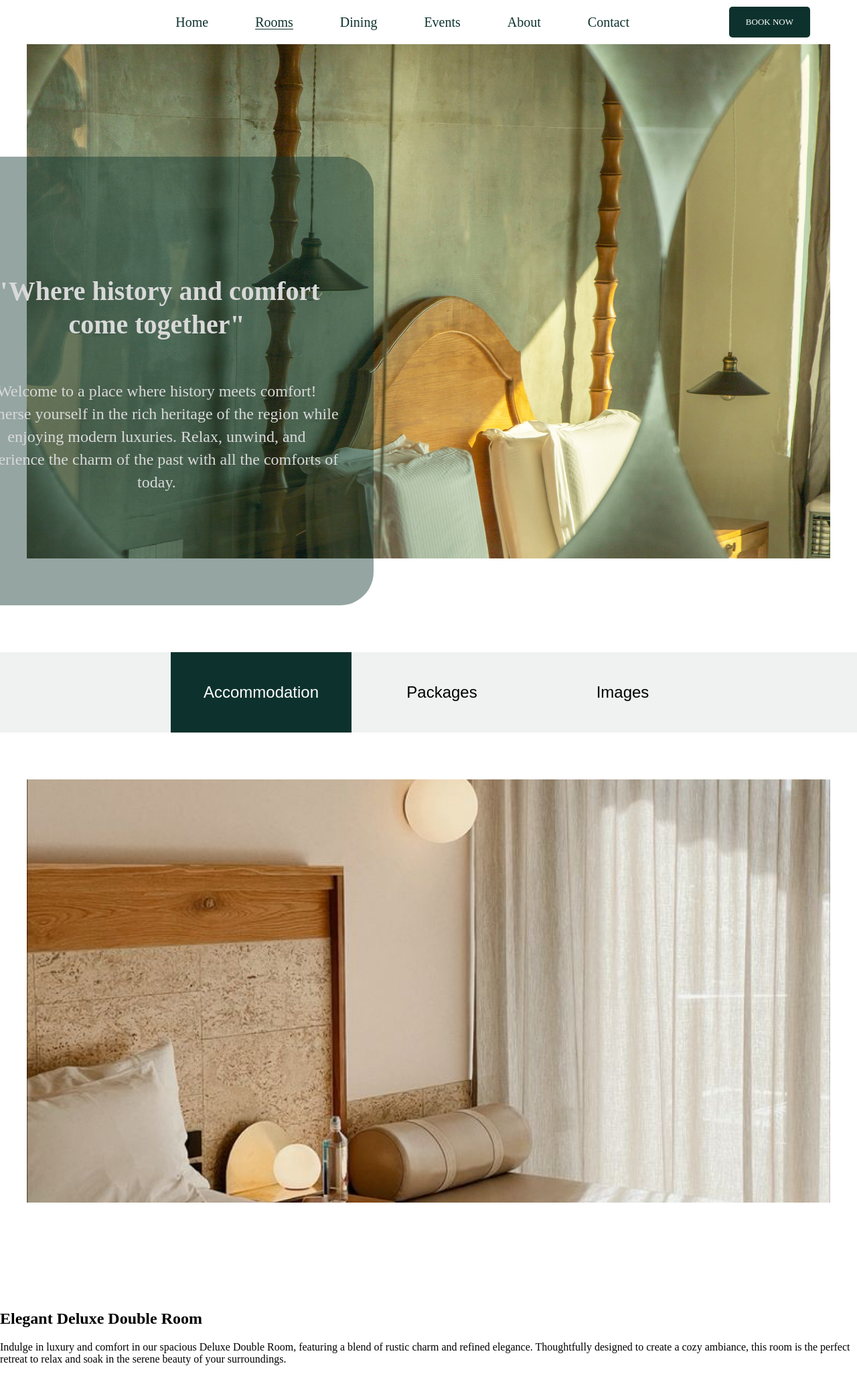
After one commit to RonaKasabaqi/room-reservation-website, a PHP site: page /rooms.html in a window 1280 px wide. The commit adds this page. Shown: the whole page at 67% size. Run offline with PHP 8.4, Linux system fonts and the light colour scheme.

Commit message:
created rooms document and used index.html things such as navbar and some other things

```diff
--- /dev/null
+++ b/rooms.html
@@ -0,0 +1,79 @@
+<html lang="en">
+  <head>
+    <meta charset="UTF-8" />
+    <meta name="viewport" content="width=device-width, initial-scale=1.0" />
+    <title>Room Reservation Page</title>
+    <link rel="stylesheet" href="./style.css" />
+  </head>
+  <body>
+    <div id="main">
+      <nav class="navbar">
+        <ul class="menu">
+          <li>
+            <a href="index.html">Home</a>
+          </li>
+          <li><a href="rooms.html" class="active">Rooms</a></li>
+          <li><a href="#">Dining</a></li>
+          <li><a href="#">Events</a></li>
+          <li><a href="#">About</a></li>
+          <li><a href="#">Contact</a></li>
+        </ul>
+        <a class="book-button" href="#">BOOK NOW</a>
+      </nav>
+      <div id="banner">
+        <div class="container">
+          <div class="row relative">
+            <img src="./images/05.jpg" alt="photo1" class="img-responsive" />
+            <div class="bannerBox">
+              <h2>"Where history and comfort come together"</h2>
+              <p>
+                Welcome to a place where history meets comfort! Immerse yourself
+                in the rich heritage of the region while enjoying modern
+                luxuries. Relax, unwind, and experience the charm of the past
+                with all the comforts of today.
+              </p>
+            </div>
+          </div>
+        </div>
+      </div>
+      <div id="secondNavbar">
+        <div class="container">
+          <div class="row">
+            <ul class="secondNav">
+              <li class="active">
+                <a href="#">Accommodation</a>
+              </li>
+              <li>
+                <a href="#">Packages</a>
+              </li>
+              <li>
+                <a href="#">Images</a>
+              </li>
+            </ul>
+          </div>
+        </div>
+      </div>
+
+      <div id="banner">
+        <div class="container">
+          <div class="row relative">
+            <img
+              src="./images/Rectangle 3.png"
+              alt="Photo2"
+              class="img-responsive"
+            />
+          </div>
+        </div>
+      </div>
+      <div class="bannerBox">
+        <h2>Elegant Deluxe Double Room</h2>
+        <p>
+          Indulge in luxury and comfort in our spacious Deluxe Double Room,
+          featuring a blend of rustic charm and refined elegance. Thoughtfully
+          designed to create a cozy ambiance, this room is the perfect retreat
+          to relax and soak in the serene beauty of your surroundings.
+        </p>
+      </div>
+    </div>
+  </body>
+</html>
--- a/style.css
+++ b/style.css
@@ -21,6 +21,21 @@ body {
   text-decoration: none;
   color: rgba(13, 50, 45, 1);
   font-size: 20px;
+  position: relative;
+}
+.menu a:after {
+  position: absolute;
+  content: "";
+  width: 0;
+  height: 1px;
+  background: rgba(13, 50, 45, 1);
+  bottom: 0;
+  left: 0;
+  transition: all 0.4s ease;
+}
+.menu a.active::after,
+.menu a:hover::after {
+  width: 100%;
 }
 .book-button {
   background-color: rgba(13, 50, 45, 1);
@@ -33,24 +48,24 @@ body {
   margin-right: 50px;
   border: none;
 }
-#image-container{
+#image-container {
   width: 100%;
   position: relative;
   margin: 0 auto;
   max-width: 100%;
 }
-#image-container img{
+#image-container img {
   width: 100%;
   display: block;
   height: 700px;
 }
-.buttons{
+.buttons {
   display: flex;
   justify-content: center;
   margin-top: 17px;
   gap: 25px;
 }
-.text{
+.text {
   position: absolute;
   top: 45%;
   left: 50%;
@@ -59,28 +74,29 @@ body {
   text-align: center;
   padding: 20px;
 }
-.text h2{
+.text h2 {
   margin: 0;
   font-size: 88px;
   font-weight: 400;
 }
-.text p{
+.text p {
   margin: 5px 0;
   font-size: 17px;
   opacity: 80%;
 }
-.butoni1{
+.butoni1 {
   background-color: rgba(13, 50, 45, 1);
   color: white;
   border: none;
 }
-.butoni2{
+.butoni2 {
   background-color: transparent;
   color: rgba(13, 50, 45, 1);
   font-weight: bold;
   border: 2px solid white;
 }
-.butoni1, .butoni2{
+.butoni1,
+.butoni2 {
   width: 140px;
   height: 50px;
   cursor: pointer;
@@ -101,7 +117,7 @@ body {
   position: absolute;
   top: 725px;
 }
-.book-room input{
+.book-room input {
   width: 17%;
 }
 .book-room input,
@@ -119,36 +135,36 @@ body {
   width: 20%;
   opacity: 100%;
 }
-.container{
+.container {
   margin-top: 15%;
   display: flex;
   color: rgba(13, 50, 45, 1);
   align-items: stretch;
   justify-content: space-between;
 }
-.container .text1{
+.container .text1 {
   color: rgba(16, 72, 16, 1);
   max-width: 700px;
   font-size: 16px;
   margin: 0 20px;
 }
-.container .text1 h1{
+.container .text1 h1 {
   font-size: 33px;
   font-weight: bold;
   margin-bottom: 20px;
-    font-family: 'Aboreto', cursive;
+  font-family: "Aboreto", cursive;
 }
-.container .text1 p{
+.container .text1 p {
   margin: 0 0 20px;
   font-size: 20px;
 }
-.container > img{
+.container > img {
   opacity: 60%;
 }
-.container #part2{
+.container #part2 {
   margin-top: 5%;
 }
-.container button{
+.container button {
   color: rgba(16, 72, 16, 1);
   border-color: 2px solid rgba(16, 72, 16, 1);
   background-color: transparent;
@@ -157,39 +173,57 @@ body {
   border-radius: px;
   cursor: pointer;
 }
-.container button:hover{
+
+.container button:hover {
   background-color: rgba(13, 50, 45, 1);
   color: white;
 }
-hr{
+hr {
   margin: 50px 120px;
   opacity: 70%;
 }
-.rooms, .events, .dining{
+.rooms,
+.events,
+.dining {
   display: flex;
   flex-direction: column;
   align-items: center;
   width: 400px;
   box-sizing: border-box;
 }
-.rooms .room-text, .events .event-text, .dining .dining-text, .yoga .yoga-text,.pet-friendly .pet-text, .spa .spa-text{
+.rooms .room-text,
+.events .event-text,
+.dining .dining-text,
+.yoga .yoga-text,
+.pet-friendly .pet-text,
+.spa .spa-text {
   padding: 17px;
   font-size: 17px;
-    border: 1px solid rgb(220,220,220);
-    background-color: #FFFCFC;
+  border: 1px solid rgb(220, 220, 220);
+  background-color: #fffcfc;
   opacity: 70%;
-    font-family: 'Montaga', serif;
+  font-family: "Montaga", serif;
 }
-.rooms .room-text p, .events .event-text p, .dining .dining-text p, .yoga .yoga-text p,.pet-friendly .pet-text p, .spa .spa-text p{
+.rooms .room-text p,
+.events .event-text p,
+.dining .dining-text p,
+.yoga .yoga-text p,
+.pet-friendly .pet-text p,
+.spa .spa-text p {
   opacity: 60%;
 }
-.rooms .room-text a, .events .event-text a, .dining .dining-text a, .yoga .yoga-text a,.pet-friendly .pet-text a, .spa .spa-text a{
-    text-decoration:none;
+.rooms .room-text a,
+.events .event-text a,
+.dining .dining-text a,
+.yoga .yoga-text a,
+.pet-friendly .pet-text a,
+.spa .spa-text a {
+  text-decoration: none;
   float: right;
   font-size: 30px;
   margin-right: 10px;
 }
-.service{
+.service {
   display: flex;
 }
 .comments {
@@ -203,47 +237,176 @@ hr{
   text-align: center;
   width: 650px;
   margin-top: 8%;
-    font-family: 'Noto Sans SC', sans-serif;
+  font-family: "Noto Sans SC", sans-serif;
 }
-.footer{
+.footer {
   background-color: rgba(13, 50, 45, 1);
   height: 300px;
 }
-.footer .container .part1{
+.footer .container .part1 {
   color: white;
   font-size: 18px;
   padding: 50px;
 }
-.footer .container .part1 p{
+.footer .container .part1 p {
   opacity: 80%;
 }
-.part1 input{
+.part1 input {
   height: 40px;
   width: 250px;
   border-radius: 5px;
   background-color: rgba(217, 217, 217, 1);
 }
-.container .part2{
+.container .part2 {
   color: white;
   line-height: 1.6;
 }
-.container .part2 li a,.container .part3 li a{
+.container .part2 li a,
+.container .part3 li a {
   text-decoration: none;
   color: white;
   opacity: 80%;
 }
-.container .part2 li,.container .part3 li{
+.container .part2 li,
+.container .part3 li {
   list-style-type: none;
 }
-.container .part2 li a:hover,.container .part3 li a:hover{
+.container .part2 li a:hover,
+.container .part3 li a:hover {
   opacity: 1;
 }
-.part2 h2,.part3 h2{
+.part2 h2,
+.part3 h2 {
   opacity: 90%;
   color: white;
-    font
 }
-.container .part3 li{
+.container .part3 li {
   color: white;
   padding: 7px;
 }
+
+@import url("https://fonts.googleapis.com/css2?family=Inter:ital,opsz,wght@0,14..32,100..900;1,14..32,100..900&family=Montaga&family=Montserrat:ital,wght@0,100..900;1,100..900&display=swap");
+/* ---------------------------
+Global Things
+--------------------------- */
+
+body,
+html {
+  margin: 0;
+}
+#main {
+  overflow: hidden;
+}
+
+* {
+  box-sizing: border-box;
+}
+
+.container {
+  max-width: 1300px;
+  margin: 0 auto;
+}
+.row {
+  display: flex;
+  justify-content: space-between;
+  align-items: center;
+  flex-wrap: wrap;
+}
+
+a {
+  text-decoration: none;
+}
+.img-responsive {
+  display: block;
+  max-width: 100%;
+  height: auto;
+}
+
+.relative {
+  position: relative;
+}
+
+/* ---------------------------
+Banner
+--------------------------- */
+#banner {
+  padding-bottom: 140px;
+}
+#banner img {
+  max-width: 100%;
+  height: auto;
+  display: block;
+}
+#banner .container {
+  max-width: 1200px !important;
+}
+#banner .bannerBox {
+  width: 648px;
+  height: 670px;
+  display: flex;
+  justify-content: center;
+  align-items: center;
+  flex-direction: column;
+  text-align: center;
+  padding: 40px 50px;
+  border-radius: 50px;
+  background-color: #0d322d70;
+  position: absolute;
+  bottom: -70px;
+  left: -130px;
+}
+#banner .bannerBox h2 {
+  font-size: 40px;
+  line-height: 50px;
+  color: #d9d9d9;
+  font-family: "Montaga", serif;
+}
+#banner .bannerBox p {
+  font-size: 24px;
+  line-height: 34px;
+  color: #d9d9d9;
+  font-family: "Montaga", serif;
+}
+
+/* ---------------------------
+Second Navbar
+--------------------------- */
+
+#secondNavbar {
+  background-color: #0d322d10;
+  height: 120px;
+  display: flex;
+  justify-content: center;
+  align-items: center;
+  margin-bottom: 70px;
+}
+#secondNavbar ul.secondNav {
+  display: flex;
+  justify-content: center;
+  align-items: center;
+}
+#secondNavbar ul.secondNav li {
+  width: 270px;
+  height: 120px;
+  display: flex;
+  justify-content: center;
+  align-items: center;
+  transition: all 0.4s ease;
+}
+#secondNavbar ul.secondNav li a {
+  color: #000;
+  font-size: 24px;
+  line-height: 34px;
+  font-weight: 500;
+  font-family: "Montaga", sans-serif;
+  text-decoration: none;
+  transition: all 0.4s ease;
+}
+#secondNavbar ul.secondNav li:hover,
+#secondNavbar ul.secondNav li.active {
+  background-color: #0d322d;
+}
+#secondNavbar ul.secondNav li:hover a,
+#secondNavbar ul.secondNav li.active a {
+  color: #fff;
+}
```
Also changed, not shown: index.html (+5 -3 lines). Lines whose indentation alone changed are shown as unchanged.
